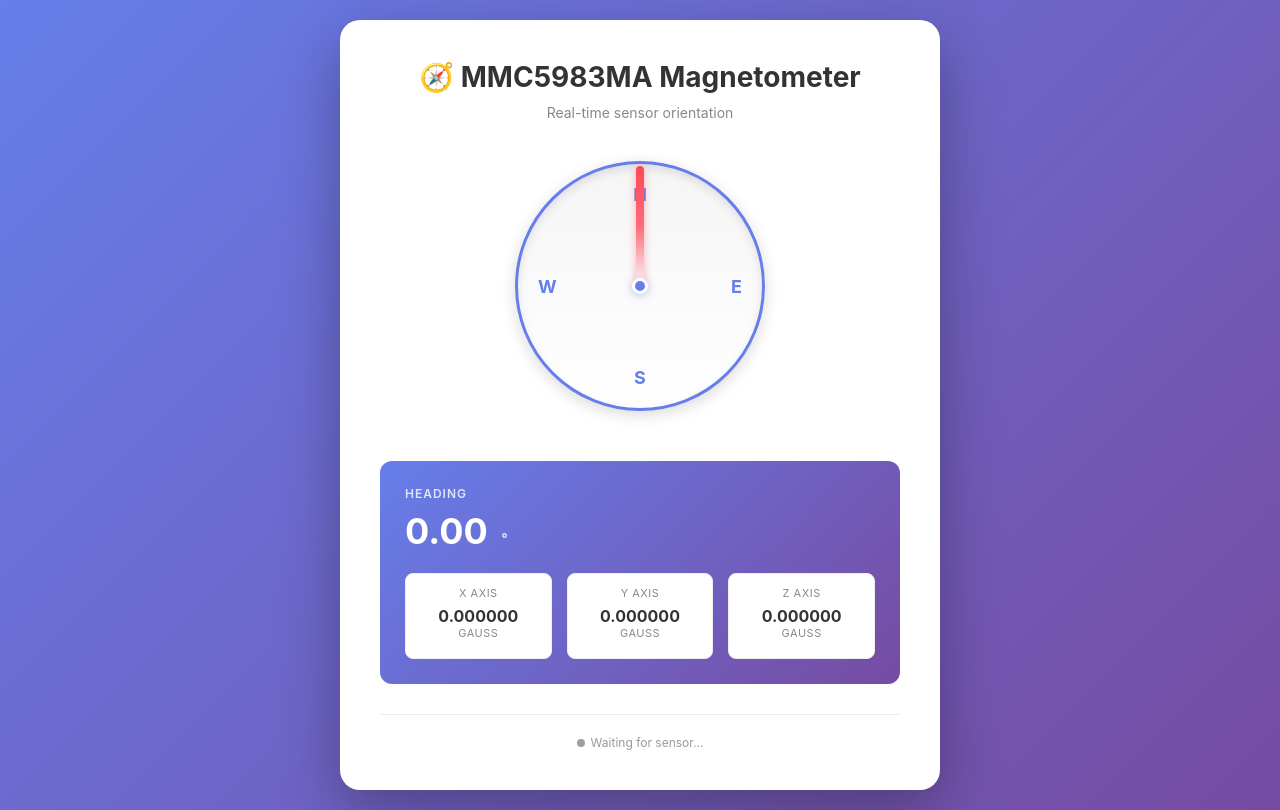
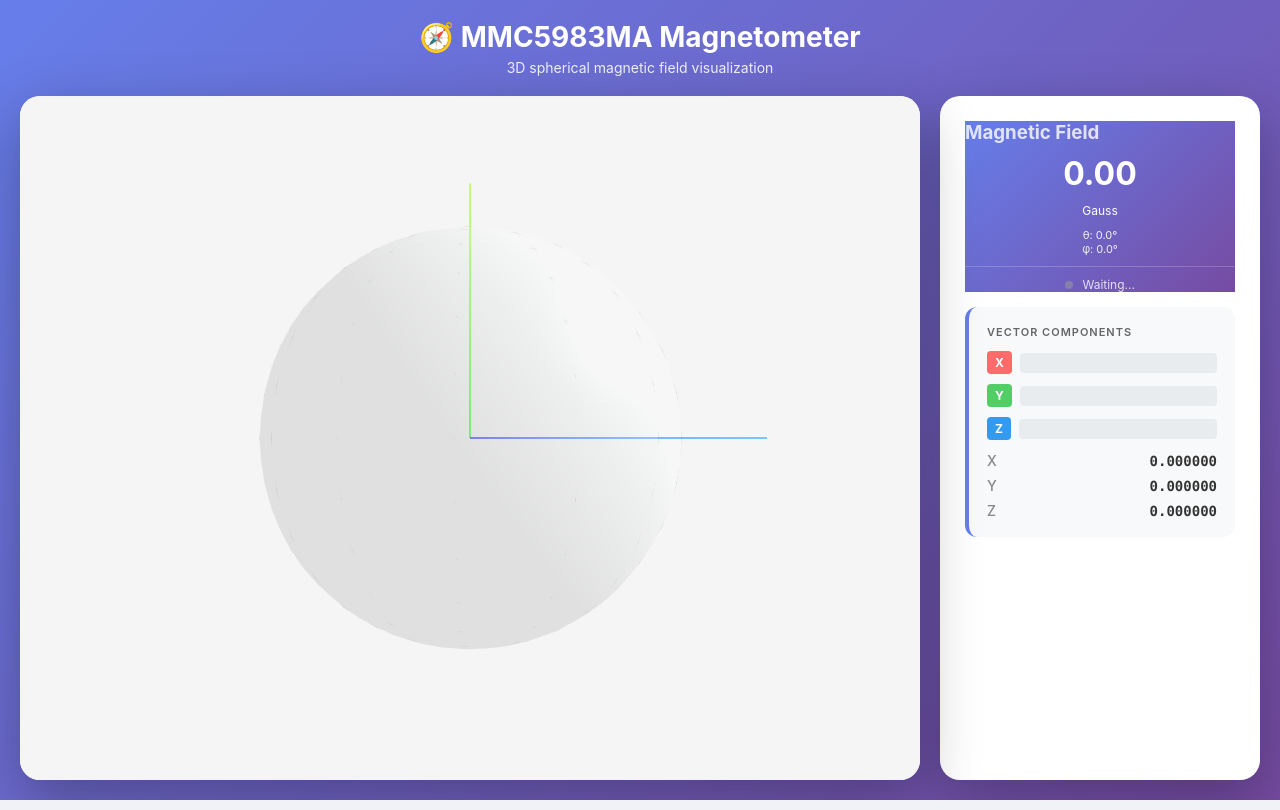
Before and after one commit to RainerMinixhofer/Breakout-Demos, a Flask app: template MMC5983/templates/mmc5983ma.html in a window 1280 px wide. Run offline with Flask 2, Linux system fonts and the light colour scheme; the template is opened without the code that fills it, so the values that code supplies are empty; parts of the project's set-up code (start-up, migrations or seed data) failed here and were passed over.

Commit message:
Replace 2D compass with 3D spherical coordinate visualization using Three.js

```diff
--- a/MMC5983/templates/mmc5983ma.html
+++ b/MMC5983/templates/mmc5983ma.html
@@ -4,6 +4,7 @@
     <meta charset="UTF-8">
     <meta name="viewport" content="width=device-width, initial-scale=1.0">
     <title>MMC5983MA Magnetometer</title>
+    <script src="https://cdnjs.cloudflare.com/ajax/libs/three.js/r128/three.min.js"></script>
     <style>
         * {
             margin: 0;
@@ -16,166 +17,176 @@
             background: linear-gradient(135deg, #667eea 0%, #764ba2 100%);
             min-height: 100vh;
             display: flex;
-            justify-content: center;
-            align-items: center;
+            flex-direction: column;
             padding: 20px;
-        }
-
-        .container {
-            background: white;
-            border-radius: 20px;
-            box-shadow: 0 20px 60px rgba(0, 0, 0, 0.3);
-            padding: 40px;
-            max-width: 600px;
-            width: 100%;
         }
 
         .header {
             text-align: center;
-            margin-bottom: 40px;
+            color: white;
+            margin-bottom: 20px;
         }
 
         h1 {
-            color: #333;
-            margin-bottom: 10px;
             font-size: 28px;
+            margin-bottom: 5px;
         }
 
         .subtitle {
-            color: #888;
             font-size: 14px;
+            opacity: 0.9;
         }
 
-        .compass {
+        .main-container {
             display: flex;
-            justify-content: center;
-            margin-bottom: 50px;
+            gap: 20px;
+            flex: 1;
+            max-width: 1400px;
+            margin: 0 auto;
+            width: 100%;
         }
 
-        .compass-container {
+        .canvas-container {
+            flex: 1;
+            min-height: 500px;
+            background: white;
+            border-radius: 20px;
+            box-shadow: 0 20px 60px rgba(0, 0, 0, 0.3);
+            overflow: hidden;
             position: relative;
-            width: 250px;
-            height: 250px;
-            border-radius: 50%;
-            background: linear-gradient(180deg, #f5f5f5 0%, #fff 100%);
-            border: 3px solid #667eea;
-            box-shadow: inset 0 4px 10px rgba(0, 0, 0, 0.1), 0 4px 15px rgba(0, 0, 0, 0.15);
-            display: flex;
-            justify-content: center;
-            align-items: center;
         }
 
-        .compass-directions {
-            position: absolute;
+        #canvas {
             width: 100%;
             height: 100%;
-            display: flex;
-            justify-content: center;
-            align-items: center;
+            display: block;
         }
 
-        .compass-direction {
-            position: absolute;
-            font-weight: bold;
-            font-size: 18px;
-            color: #667eea;
+        .data-panel {
+            width: 320px;
+            background: white;
+            border-radius: 20px;
+            box-shadow: 0 20px 60px rgba(0, 0, 0, 0.3);
+            padding: 25px;
+            display: flex;
+            flex-direction: column;
+            gap: 15px;
+            overflow-y: auto;
         }
 
-        .direction-n { top: 20px; }
-        .direction-s { bottom: 20px; }
-        .direction-e { right: 20px; }
-        .direction-w { left: 20px; }
-
-        .compass-needle {
-            position: absolute;
-            width: 8px;
-            height: 120px;
-            background: linear-gradient(180deg, #ff4757 0%, #ff6b7a 50%, transparent 100%);
-            border-radius: 4px 4px 0 0;
-            transform-origin: bottom center;
-            bottom: 50%;
-            transition: transform 0.3s ease-out;
-            box-shadow: 0 2px 8px rgba(255, 71, 87, 0.4);
-        }
-
-        .compass-center {
-            position: absolute;
-            width: 16px;
-            height: 16px;
-            background: #667eea;
-            border-radius: 50%;
-            border: 3px solid white;
-            box-shadow: 0 2px 8px rgba(102, 126, 234, 0.4);
-            z-index: 10;
-        }
-
-        .data-grid {
-            display: grid;
-            grid-template-columns: 1fr 1fr;
-            gap: 20px;
-            margin-bottom: 30px;
-        }
-
-        .data-item {
+        .data-section {
             background: #f8f9fa;
-            padding: 20px;
+            padding: 18px;
             border-radius: 12px;
             border-left: 4px solid #667eea;
         }
 
-        .data-label {
-            color: #888;
-            font-size: 12px;
+        .data-section h3 {
+            color: #666;
+            font-size: 11px;
             text-transform: uppercase;
             letter-spacing: 1px;
-            margin-bottom: 8px;
+            margin-bottom: 12px;
             font-weight: 600;
         }
 
-        .data-value {
-            font-size: 24px;
-            font-weight: bold;
-            color: #333;
+        .data-row {
+            display: flex;
+            justify-content: space-between;
+            align-items: center;
+            margin-bottom: 8px;
+            font-size: 14px;
         }
 
-        .data-unit {
-            font-size: 14px;
-            color: #aaa;
-            margin-left: 5px;
+        .data-row:last-child {
+            margin-bottom: 0;
         }
 
-        .heading-item {
-            grid-column: 1 / -1;
+        .data-label {
+            color: #888;
+            font-weight: 500;
+        }
+
+        .data-value {
+            color: #333;
+            font-weight: 600;
+            font-family: 'Monaco', 'Courier New', monospace;
+        }
+
+        .component-bars {
+            display: grid;
+            grid-template-columns: 1fr;
+            gap: 10px;
+            margin-top: 8px;
+        }
+
+        .component-bar {
+            display: flex;
+            align-items: center;
+            gap: 8px;
+        }
+
+        .component-label {
+            min-width: 20px;
+            font-weight: 700;
+            font-size: 12px;
+            color: #fff;
+            padding: 4px 8px;
+            border-radius: 4px;
+            text-align: center;
+        }
+
+        .component-label.x { background: #ff6b6b; }
+        .component-label.y { background: #51cf66; }
+        .component-label.z { background: #339af0; }
+
+        .bar {
+            flex: 1;
+            height: 20px;
+            background: #e9ecef;
+            border-radius: 4px;
+            overflow: hidden;
+            position: relative;
+        }
+
+        .bar-fill {
+            height: 100%;
+            background: #667eea;
+            transition: width 0.3s ease-out;
+            border-radius: 4px;
+        }
+
+        .magnitude-section {
             background: linear-gradient(135deg, #667eea 0%, #764ba2 100%);
             color: white;
             border-left: none;
-            padding: 25px;
         }
 
-        .heading-item .data-label {
+        .magnitude-section h3 {
             color: rgba(255, 255, 255, 0.8);
         }
 
-        .heading-item .data-value {
-            color: white;
-            font-size: 36px;
+        .magnitude-value {
+            font-size: 32px;
+            font-weight: bold;
+            text-align: center;
+            margin: 10px 0;
         }
 
-        .heading-item .data-unit {
-            color: rgba(255, 255, 255, 0.8);
+        .spherical-coords {
+            font-size: 12px;
+            text-align: center;
+            opacity: 0.9;
+            margin-top: 8px;
         }
 
         .status {
             text-align: center;
-            color: #999;
+            color: rgba(255, 255, 255, 0.8);
             font-size: 12px;
-            margin-top: 30px;
-            padding-top: 20px;
-            border-top: 1px solid #eee;
-        }
-
-        .status.connected {
-            color: #27ae60;
+            margin-top: 10px;
+            padding-top: 10px;
+            border-top: 1px solid rgba(255, 255, 255, 0.2);
         }
 
         .status-indicator {
@@ -189,181 +200,301 @@
         }
 
         .status-indicator.connected {
-            background: #27ae60;
+            background: #51cf66;
         }
 
         @keyframes pulse {
-            0%, 100% {
-                opacity: 1;
+            0%, 100% { opacity: 1; }
+            50% { opacity: 0.5; }
         }
-            50% {
-                opacity: 0.5;
+
+        @media (max-width: 1200px) {
+            .main-container {
+                flex-direction: column;
+            }
+
+            .data-panel {
+                width: 100%;
+                max-width: 100%;
+            }
+
+            .canvas-container {
+                min-height: 400px;
             }
         }
 
-        .component-values {
-            display: grid;
-            grid-template-columns: 1fr 1fr 1fr;
-            gap: 15px;
-            margin-top: 20px;
-        }
-
-        .component-value {
-            background: white;
-            padding: 12px;
-            border-radius: 8px;
-            text-align: center;
-            border: 1px solid #eee;
-        }
-
-        .component-label {
-            font-size: 11px;
-            color: #888;
-            text-transform: uppercase;
-            letter-spacing: 0.5px;
-            margin-bottom: 6px;
-        }
-
-        .component-data {
-            font-size: 16px;
-            font-weight: bold;
-            color: #333;
-        }
-
-        @media (max-width: 500px) {
-            .container {
-                padding: 20px;
+        @media (max-width: 600px) {
+            .header {
+                margin-bottom: 15px;
             }
 
             h1 {
                 font-size: 22px;
             }
 
-            .compass-container {
-                width: 200px;
-                height: 200px;
+            .data-panel {
+                padding: 18px;
             }
 
-            .compass-needle {
-                height: 100px;
-            }
-
-            .data-grid {
-                grid-template-columns: 1fr;
-            }
-
-            .heading-item {
-                grid-column: 1;
-            }
-
-            .data-value {
-                font-size: 20px;
-            }
-
-            .heading-item .data-value {
-                font-size: 28px;
+            .canvas-container {
+                min-height: 300px;
             }
         }
     </style>
 </head>
 <body>
-    <div class="container">
     <div class="header">
         <h1>🧭 MMC5983MA Magnetometer</h1>
-            <p class="subtitle">Real-time sensor orientation</p>
+        <p class="subtitle">3D spherical magnetic field visualization</p>
     </div>
 
-        <div class="compass">
-            <div class="compass-container">
-                <div class="compass-directions">
-                    <div class="compass-direction direction-n">N</div>
-                    <div class="compass-direction direction-s">S</div>
-                    <div class="compass-direction direction-e">E</div>
-                    <div class="compass-direction direction-w">W</div>
+    <div class="main-container">
+        <div class="canvas-container">
+            <canvas id="canvas"></canvas>
         </div>
-                <div class="compass-needle" id="compassNeedle"></div>
-                <div class="compass-center"></div>
+
+        <div class="data-panel">
+            <div class="magnitude-section">
+                <h3>Magnetic Field</h3>
+                <div class="magnitude-value" id="magnitude">0.00</div>
+                <div style="font-size: 12px; text-align: center;">Gauss</div>
+                <div class="spherical-coords">
+                    <div style="margin-top: 10px; font-size: 11px;">
+                        θ: <span id="theta">0.0°</span><br/>
+                        φ: <span id="phi">0.0°</span>
+                    </div>
+                </div>
+                <div class="status connected">
+                    <span class="status-indicator connected"></span>
+                    <span id="status-text">Connected</span>
                 </div>
             </div>
 
-        <div class="data-grid">
-            <div class="data-item heading-item">
-                <div class="data-label">Heading</div>
-                <div class="data-value">
-                    <span id="heading">0.00</span>
-                    <span class="data-unit">°</span>
+            <div class="data-section">
+                <h3>Vector Components</h3>
+                <div class="component-bars">
+                    <div class="component-bar">
+                        <div class="component-label x">X</div>
+                        <div class="bar">
+                            <div class="bar-fill" id="x-bar" style="width: 0%"></div>
                         </div>
-                <div class="component-values">
-                    <div class="component-value">
-                        <div class="component-label">X Axis</div>
-                        <div class="component-data" id="x-value">0.000000</div>
-                        <div class="component-label">Gauss</div>
                     </div>
-                    <div class="component-value">
-                        <div class="component-label">Y Axis</div>
-                        <div class="component-data" id="y-value">0.000000</div>
-                        <div class="component-label">Gauss</div>
+                    <div class="component-bar">
+                        <div class="component-label y">Y</div>
+                        <div class="bar">
+                            <div class="bar-fill" id="y-bar" style="width: 0%"></div>
                         </div>
-                    <div class="component-value">
-                        <div class="component-label">Z Axis</div>
-                        <div class="component-data" id="z-value">0.000000</div>
-                        <div class="component-label">Gauss</div>
+                    </div>
+                    <div class="component-bar">
+                        <div class="component-label z">Z</div>
+                        <div class="bar">
+                            <div class="bar-fill" id="z-bar" style="width: 0%"></div>
+                        </div>
+                    </div>
+                </div>
+                <div class="data-row" style="margin-top: 12px;">
+                    <span class="data-label">X</span>
+                    <span class="data-value" id="x-value">0.000000</span>
+                </div>
+                <div class="data-row">
+                    <span class="data-label">Y</span>
+                    <span class="data-value" id="y-value">0.000000</span>
+                </div>
+                <div class="data-row">
+                    <span class="data-label">Z</span>
+                    <span class="data-value" id="z-value">0.000000</span>
                 </div>
             </div>
         </div>
     </div>
 
-        <div class="status connected">
-            <span class="status-indicator connected"></span>
-            <span>Sensor connected and updating</span>
-        </div>
-    </div>
+    <script>
+        // Three.js scene setup
+        const canvas = document.getElementById('canvas');
+        const scene = new THREE.Scene();
+        scene.background = new THREE.Color(0xf5f5f5);
 
-    <script>
-        const compassNeedle = document.getElementById('compassNeedle');
-        const headingElement = document.getElementById('heading');
-        const xValue = document.getElementById('x-value');
-        const yValue = document.getElementById('y-value');
-        const zValue = document.getElementById('z-value');
+        const camera = new THREE.PerspectiveCamera(75, canvas.clientWidth / canvas.clientHeight, 0.1, 1000);
+        camera.position.set(0, 0, 3);
+
+        const renderer = new THREE.WebGLRenderer({ canvas, antialias: true });
+        renderer.setSize(canvas.clientWidth, canvas.clientHeight);
+        renderer.setPixelRatio(window.devicePixelRatio);
+
+        // Lighting
+        const ambientLight = new THREE.AmbientLight(0xffffff, 0.6);
+        scene.add(ambientLight);
+
+        const directionalLight = new THREE.DirectionalLight(0xffffff, 0.8);
+        directionalLight.position.set(5, 5, 5);
+        scene.add(directionalLight);
+
+        // Create sphere (reference)
+        const sphereGeometry = new THREE.SphereGeometry(1.5, 32, 32);
+        const sphereMaterial = new THREE.MeshPhongMaterial({
+            color: 0xe9ecef,
+            wireframe: false,
+            transparent: true,
+            opacity: 0.2
+        });
+        const sphere = new THREE.Mesh(sphereGeometry, sphereMaterial);
+        scene.add(sphere);
+
+        // Create wireframe sphere
+        const wireframeGeometry = new THREE.SphereGeometry(1.5, 16, 16);
+        const wireframeMaterial = new THREE.LineBasicMaterial({
+            color: 0xadb5bd,
+            linewidth: 1,
+            transparent: true,
+            opacity: 0.3
+        });
+        const wireframe = new THREE.LineSegments(
+            new THREE.WireframeGeometry(wireframeGeometry),
+            wireframeMaterial
+        );
+        scene.add(wireframe);
+
+        // Create coordinate axes
+        const axesHelper = new THREE.AxesHelper(2);
+        scene.add(axesHelper);
+
+        // Create magnetic vector arrow
+        const arrowGroup = new THREE.Group();
+        scene.add(arrowGroup);
+
+        function createArrow(direction, color) {
+            const length = direction.length();
+            if (length < 0.01) return null;
+
+            direction.normalize();
+            const arrowHelper = new THREE.ArrowHelper(
+                direction,
+                new THREE.Vector3(0, 0, 0),
+                Math.min(length * 0.8, 1.8),
+                color,
+                0.3,
+                0.2
+            );
+            return arrowHelper;
+        }
+
+        // Create points along the vector
+        const pointGeometry = new THREE.BufferGeometry();
+        const pointMaterial = new THREE.PointsMaterial({
+            color: 0xff4757,
+            size: 0.08,
+            sizeAttenuation: true
+        });
+        const points = new THREE.Points(pointGeometry, pointMaterial);
+        scene.add(points);
+
+        // Data display elements
+        const magnitudeEl = document.getElementById('magnitude');
+        const thetaEl = document.getElementById('theta');
+        const phiEl = document.getElementById('phi');
+        const xValueEl = document.getElementById('x-value');
+        const yValueEl = document.getElementById('y-value');
+        const zValueEl = document.getElementById('z-value');
+        const xBarEl = document.getElementById('x-bar');
+        const yBarEl = document.getElementById('y-bar');
+        const zBarEl = document.getElementById('z-bar');
         const statusIndicator = document.querySelector('.status-indicator');
-        const statusText = document.querySelector('.status');
+        const statusText = document.getElementById('status-text');
+
+        let maxMagnitude = 0.1;
 
         function updateSensorData() {
             fetch('/api/orientation')
                 .then(response => {
                     if (response.ok) {
                         statusIndicator.classList.add('connected');
-                        statusText.classList.add('connected');
+                        statusText.textContent = 'Connected';
                         return response.json();
                     }
                     throw new Error('Failed to fetch data');
                 })
                 .then(data => {
-                    const heading = data.heading;
                     const x = data.x;
                     const y = data.y;
                     const z = data.z;
 
-                    // Update compass needle rotation
-                    compassNeedle.style.transform = `rotate(${heading}deg)`;
+                    // Calculate magnitude
+                    const magnitude = Math.sqrt(x * x + y * y + z * z);
+                    maxMagnitude = Math.max(maxMagnitude, magnitude * 1.2);
+
+                    // Calculate spherical coordinates
+                    const theta = Math.atan2(Math.sqrt(x * x + y * y), z); // polar angle from +Z
+                    const phi = Math.atan2(y, x); // azimuthal angle in X-Y plane
 
                     // Update display values
-                    headingElement.textContent = heading.toFixed(2);
-                    xValue.textContent = x.toFixed(6);
-                    yValue.textContent = y.toFixed(6);
-                    zValue.textContent = z.toFixed(6);
+                    magnitudeEl.textContent = magnitude.toFixed(2);
+                    thetaEl.textContent = (theta * 180 / Math.PI).toFixed(1) + '°';
+                    phiEl.textContent = (phi * 180 / Math.PI).toFixed(1) + '°';
+                    xValueEl.textContent = x.toFixed(6);
+                    yValueEl.textContent = y.toFixed(6);
+                    zValueEl.textContent = z.toFixed(6);
+
+                    // Update bar widths (normalized by max magnitude)
+                    const normX = Math.min(Math.abs(x) / maxMagnitude, 1);
+                    const normY = Math.min(Math.abs(y) / maxMagnitude, 1);
+                    const normZ = Math.min(Math.abs(z) / maxMagnitude, 1);
+
+                    xBarEl.style.width = (normX * 100) + '%';
+                    yBarEl.style.width = (normY * 100) + '%';
+                    zBarEl.style.width = (normZ * 100) + '%';
+
+                    // Update 3D visualization
+                    arrowGroup.clear();
+                    const direction = new THREE.Vector3(x, y, z);
+                    const arrow = createArrow(direction, 0xff4757);
+                    if (arrow) {
+                        arrowGroup.add(arrow);
+                    }
+
+                    // Update point trail
+                    if (magnitude > 0.01) {
+                        const normalizedVec = direction.clone().normalize();
+                        const pointPos = normalizedVec.multiplyScalar(Math.min(magnitude * 0.8, 1.8));
+
+                        const positions = new Float32Array([
+                            0, 0, 0,
+                            pointPos.x, pointPos.y, pointPos.z
+                        ]);
+                        pointGeometry.setAttribute('position', new THREE.BufferAttribute(positions, 3));
+                    }
                 })
                 .catch(error => {
                     console.error('Error updating sensor data:', error);
                     statusIndicator.classList.remove('connected');
-                    statusText.classList.remove('connected');
-                    statusText.innerHTML = '<span class="status-indicator"></span><span>Waiting for sensor...</span>';
+                    statusText.textContent = 'Waiting...';
                 });
         }
 
-        // Update sensor data immediately and then every 500ms
+        // Animation loop
+        function animate() {
+            requestAnimationFrame(animate);
+
+            // Slowly rotate the view
+            camera.position.x = Math.sin(Date.now() * 0.0003) * 3.5;
+            camera.position.z = Math.cos(Date.now() * 0.0003) * 3.5;
+            camera.lookAt(scene.position);
+
+            renderer.render(scene, camera);
+        }
+
+        // Handle window resize
+        window.addEventListener('resize', () => {
+            const width = canvas.clientWidth;
+            const height = canvas.clientHeight;
+            camera.aspect = width / height;
+            camera.updateProjectionMatrix();
+            renderer.setSize(width, height);
+        });
+
+        // Update sensor data and start animation
         updateSensorData();
         setInterval(updateSensorData, 500);
+        animate();
     </script>
 </body>
 </html>
```
Also changed, not shown: MMC5983/README.md. Lines whose indentation alone changed are shown as unchanged.
